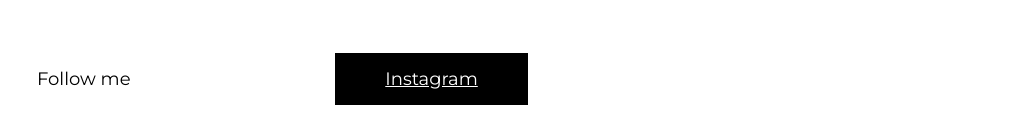
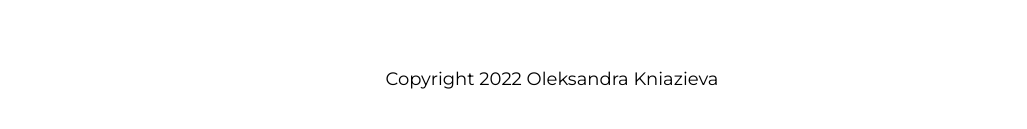
Before and after one commit to OleksandraKniazieva/oleksandrakniazieva.github.io, a plain HTML site: page contacts.html in a window 1280 px wide. Shown: the part 671-800 px from the top of the page, without its empty margins (108-1135 px from the left). Drawn offline with Linux system fonts and the light colour scheme.

Commit message:
Add files via upload

```diff
--- a/contacts.html
+++ b/contacts.html
@@ -38,8 +38,7 @@
       <footer>
         <ul>
         <p class="footer-text-contacts">
-          Follow me
-          <span><a href="https://instagram.com/lostyb?igshid=YmMyMTA2M2Y=">Instagram </a></span>
+      Copyright 2022 Oleksandra Kniazieva
         </p>
       </footer>
     </div>
--- a/style.css
+++ b/style.css
@@ -68,6 +68,7 @@ footer p {
   margin: 0;
   color:black;
   font-size: 18px;
+  text-align: center;
 }
 .footer-text a{
   color:white;
@@ -76,18 +77,6 @@ footer p {
 .footer-text span{
   font-family: 'Montserrat', sans-serif;
   margin-left: 80px;
-  color:white;
-  background-color:black;
-  padding:15px 50px;
-}
-
-.footer-text-contacts a{
-  color:white;
-  font-family: 'Montserrat', sans-serif;
-}
-.footer-text-contacts span{
-  font-family: 'Montserrat', sans-serif;
-  margin-left: 200px;
   color:white;
   background-color:black;
   padding:15px 50px;
```
Also changed, not shown: mission.html (+1 -1 lines).
